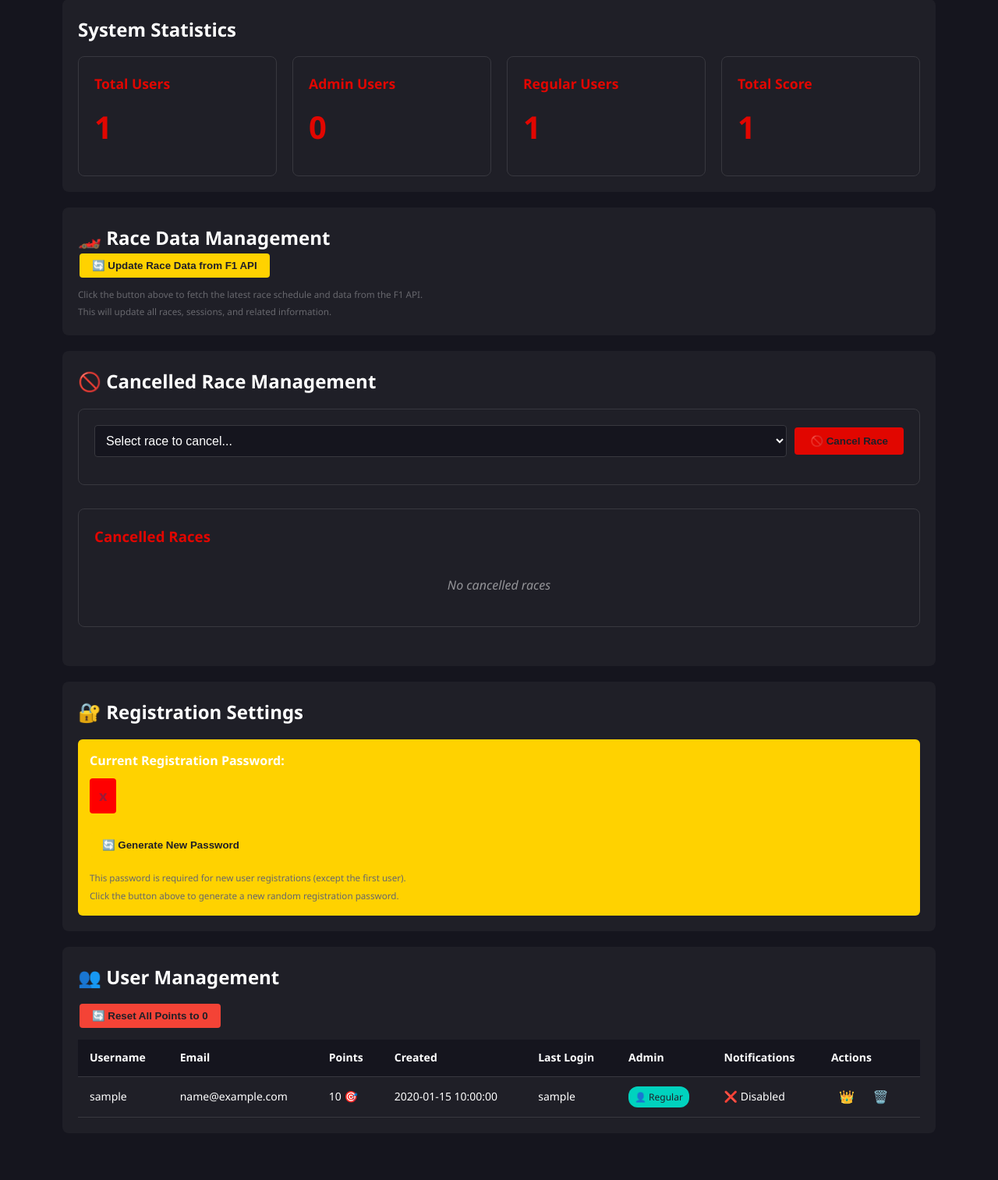
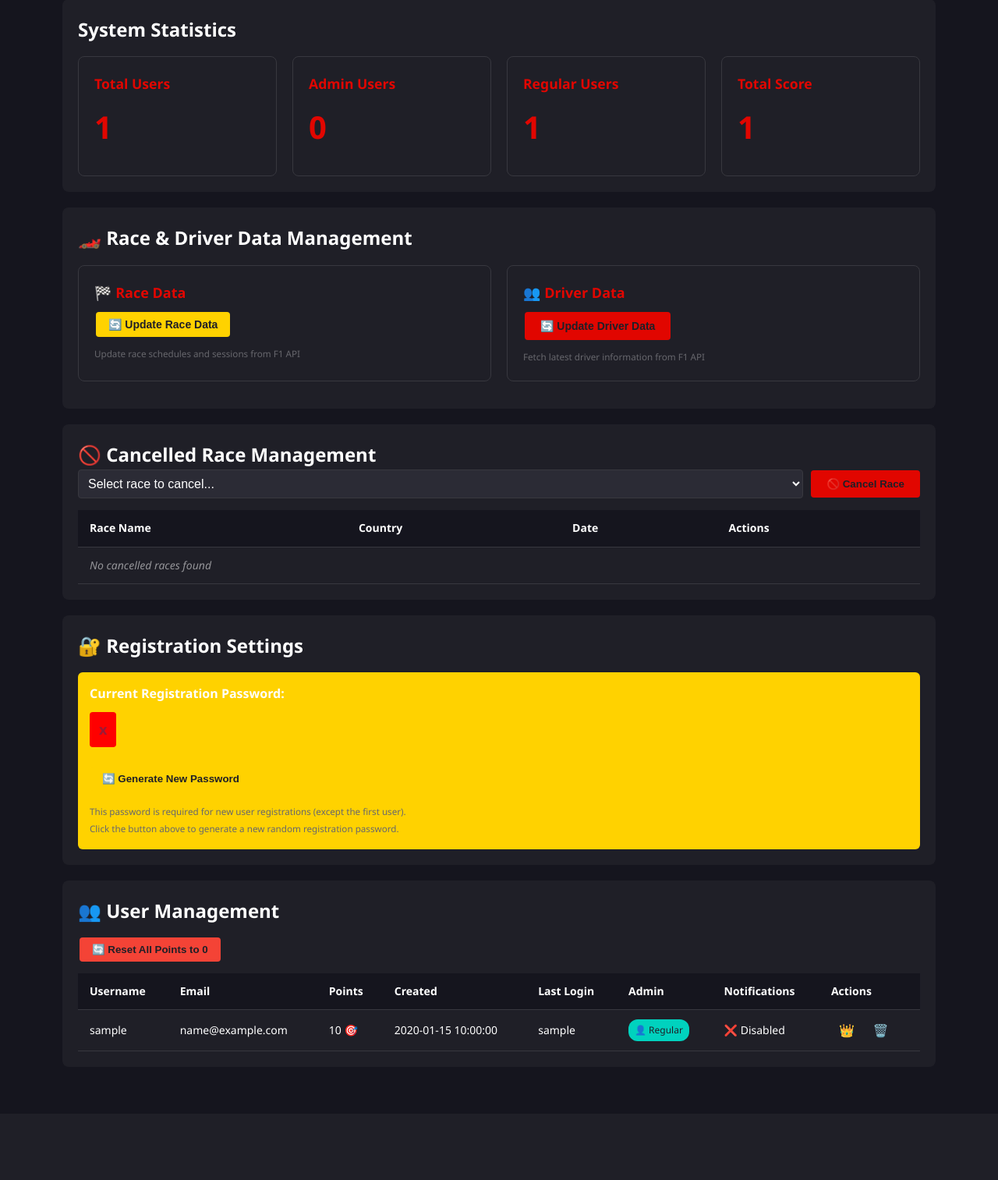
Before and after one commit to Meith0717/f1-betting-website, a Flask app: template src/app/templates/admin/dashboard.html in a window 1280 px wide. Shown: the part 189-1702 px from the top of the page at 78% size. After the commit the page ends 1537 px from the top, so only its background shows below. Run offline with Flask 3, Linux system fonts and the light colour scheme; the template is opened without the code that fills it: most values are stand-ins (such as "Sample title", 1, 10 or a date in 2020).

Commit message:
Add driver request from api

```diff
--- a/src/app/data/users.json
+++ b/src/app/data/users.json
@@ -6,7 +6,7 @@
       "score": 0,
       "email_notifications": false,
       "created_at": "2026-03-19T13:39:24.331175",
-      "last_login": "2026-03-22T00:05:50.186527",
+      "last_login": "2026-03-22T00:13:13.113679",
       "is_admin": true
     },
     "Gwen": {
--- a/src/app/static/css/styles.css
+++ b/src/app/static/css/styles.css
@@ -887,6 +887,48 @@
     margin-top: 15px;
 }
 
+.data-management-actions {
+    display: flex;
+    flex-wrap: wrap;
+    gap: 20px;
+    margin: 15px 0;
+}
+
+.data-action-box {
+    flex: 1;
+    min-width: 300px;
+    background-color: var(--surface);
+    padding: 20px;
+    border-radius: 8px;
+    border: 1px solid var(--border);
+}
+
+.data-action-box h3 {
+    color: var(--brand-primary);
+    margin-bottom: 10px;
+    font-size: 18px;
+}
+
+.update-races-button, .update-drivers-button {
+    background-color: var(--brand-primary);
+    color: var(--surface);
+    padding: 10px 20px;
+    border: none;
+    border-radius: 4px;
+    font-size: 14px;
+    font-weight: 600;
+    cursor: pointer;
+    transition: all 0.3s ease;
+    display: inline-flex;
+    align-items: center;
+    gap: 6px;
+}
+
+.update-races-button:hover, .update-drivers-button:hover {
+    background-color: var(--interactive-hover);
+    transform: translateY(-1px);
+}
+
 /*****************************
 * Admin Dashboard - Simple
 *****************************/
@@ -975,32 +1017,96 @@
     transition: border-color 0.3s;
 }
 
-.canceled-race-list {
+.canceled-races-simple {
+    background-color: var(--surface);
+    padding: 20px;
+    border-radius: 8px;
+    border: 1px solid var(--border);
+}
+
+.cancel-controls {
+    margin-bottom: 15px;
+}
+
+.cancel-controls form {
+    display: flex;
+    gap: 10px;
+    flex-wrap: wrap;
+}
+
+.cancel-controls select {
+    flex: 1;
+    min-width: 250px;
+    padding: 8px;
+    border-radius: 4px;
+    border: 1px solid var(--border);
+    background-color: var(--surface-variant);
+    color: var(--text);
+}
+
+.canceled-list {
+    margin-top: 15px;
+    padding-top: 15px;
+    border-top: 1px solid var(--divider);
+}
+
+.canceled-race-items {
     display: flex;
     flex-direction: column;
-    gap: 10px;
+    gap: 8px;
 }
 
-.canceled-race-item {
+.canceled-race-simple {
     display: flex;
     justify-content: space-between;
     align-items: center;
-    padding: 12px;
-    background-color: rgba(231, 76, 60, 0.1);
-    border: 1px solid rgba(231, 76, 60, 0.2);
-    border-radius: 6px;
-    transition: all 0.3s;
+    padding: 10px 12px;
+    background-color: var(--surface-variant);
+    border-radius: 4px;
+    border: 1px solid var(--border);
 }
 
-.canceled-race-item:hover {
-    background-color: rgba(231, 76, 60, 0.15);
+.canceled-race-simple .race-name {
+    color: var(--text);
+    font-weight: 500;
 }
 
-.canceled-race-name {
-    flex: 1;
-    font-weight: bold;
-    color: var(--error);
+.canceled-race-simple .reactivate-button {
+    background-color: var(--success);
+    color: var(--surface);
+    padding: 8px 16px;
+    border: none;
+    border-radius: 4px;
+    font-size: 13px;
+    font-weight: 600;
+    cursor: pointer;
+    transition: all 0.3s ease;
+    display: inline-flex;
+    align-items: center;
+    gap: 6px;
+    box-shadow: 0 1px 2px rgba(0, 0, 0, 0.1);
 }
+
+.reactivate-button:hover {
+    background-color: #27ae60;
+    transform: translateY(-1px);
+    box-shadow: 0 2px 4px rgba(0, 0, 0, 0.15);
+}
+
+.reactivate-button::before {
+    content: "🔄";
+    font-size: 14px;
+}
+
+.no-canceled,
+.no-canceled-races {
+    color: var(--text-light);
+    font-style: italic;
+    text-align: center;
+    padding: 20px;
+}
+
+
 
 .reactivate-form {
     margin-left: 10px;
@@ -1121,27 +1227,50 @@
     margin-top: 15px;
 }
 
-.user-table {
+.user-table,
+.race-table {
     width: 100%;
     border-collapse: collapse;
     font-size: 14px;
 }
 
 .user-table th,
-.user-table td {
+.user-table td,
+.race-table th,
+.race-table td {
     padding: 12px 15px;
     text-align: left;
     border-bottom: 1px solid var(--border);
 }
 
-.user-table th {
+.user-table th,
+.race-table th {
     background-color: var(--background);
     font-weight: 600;
     color: var(--text);
 }
 
-.user-table tr:hover {
+.user-table tr:hover,
+.race-table tr:hover {
     background-color: var(--surface-variant);
+}
+
+.race-canceled {
+    background-color: rgba(231, 76, 60, 0.1);
+}
+
+.race-active {
+    background-color: transparent;
+}
+
+.status-canceled {
+    color: var(--error);
+    font-weight: 600;
+}
+
+.status-active {
+    color: var(--success);
+    font-weight: 600;
 }
 
 .admin-badge {
--- a/src/app/templates/admin/dashboard.html
+++ b/src/app/templates/admin/dashboard.html
@@ -31,22 +31,33 @@
     </div>
 
     <div class="admin-section">
-        <h2>🏎️ Race Data Management</h2>
-        <div class="race-data-actions">
+        <h2>🏎️ Race & Driver Data Management</h2>
+        <div class="data-management-actions">
+            <div class="data-action-box">
+                <h3>🏁 Race Data</h3>
                 <form method="POST" action="{{ url_for('admin.update_races') }}" class="action-form">
-                <button type="submit" class="update-races-button" title="Update race data from F1 API">🔄 Update Race Data from F1 API</button>
+                    <button type="submit" class="update-races-button" title="Update race data from F1 API">🔄 Update Race Data</button>
                 </form>
                 <p class="info-text">
-                <small>Click the button above to fetch the latest race schedule and data from the F1 API.<br>
-                This will update all races, sessions, and related information.</small>
+                    <small>Update race schedules and sessions from F1 API</small>
                 </p>
+            </div>
+
+            <div class="data-action-box">
+                <h3>👥 Driver Data</h3>
+                <form method="POST" action="{{ url_for('admin.update_drivers') }}" class="action-form">
+                    <button type="submit" class="update-drivers-button" title="Update driver data from F1 API">🔄 Update Driver Data</button>
+                </form>
+                <p class="info-text">
+                    <small>Fetch latest driver information from F1 API</small>
+                </p>
+            </div>
         </div>
     </div>
 
     <div class="admin-section">
         <h2>🚫 Cancelled Race Management</h2>
-        <div class="canceled-races-management">
-            <div class="cancel-action-box">
+        <div class="cancel-controls">
             <form method="POST" action="{{ url_for('admin.cancel_race') }}" class="cancel-form">
                 <select name="race_id" id="race-select" class="race-select-dropdown" required>
                     <option value="" disabled selected>Select race to cancel...</option>
@@ -60,26 +71,39 @@
             </form>
         </div>
 
-            <div class="canceled-list-section">
-                <h3>Cancelled Races</h3>
-                {% if races|selectattr('canceled')|list|length > 0 %}
-                <div class="canceled-race-list">
+        <div class="race-table-container">
+            <table class="race-table">
+                <thead>
+                    <tr>
+                        <th>Race Name</th>
+                        <th>Country</th>
+                        <th>Date</th>
+                        <th>Actions</th>
+                    </tr>
+                </thead>
+                <tbody>
                     {% for race in races %}
                     {% if race.canceled %}
-                    <div class="canceled-race-item">
-                        <span class="canceled-race-name">{{ race.name }}</span>
+                    <tr class="race-canceled">
+                        <td>{{ race.name }}</td>
+                        <td>{{ race.country }}</td>
+                        <td>{{ race.date }}</td>
+                        <td>
                             <form method="POST" action="{{ url_for('admin.uncancel_race') }}" class="reactivate-form">
                                 <input type="hidden" name="race_id" value="{{ race.id }}">
-                            <button type="submit" class="reactivate-button">🔄 Reactivate</button>
+                                <button type="submit" class="reactivate-button" title="Reactivate this race">Reactivate</button>
                             </form>
-                    </div>
+                        </td>
+                    </tr>
                     {% endif %}
                     {% endfor %}
-                </div>
-                {% else %}
-                <p class="no-canceled-races">No cancelled races</p>
+                    {% if not races|selectattr('canceled')|list %}
+                    <tr>
+                        <td colspan="4" class="no-canceled-races">No cancelled races found</td>
+                    </tr>
                     {% endif %}
-            </div>
+                </tbody>
+            </table>
         </div>
     </div>
 
```
Also changed, not shown: src/app/race_data.py (+54 -0 lines), src/app/routes/admin_routes.py (+16 -0 lines). Lines whose indentation alone changed are shown as unchanged.
